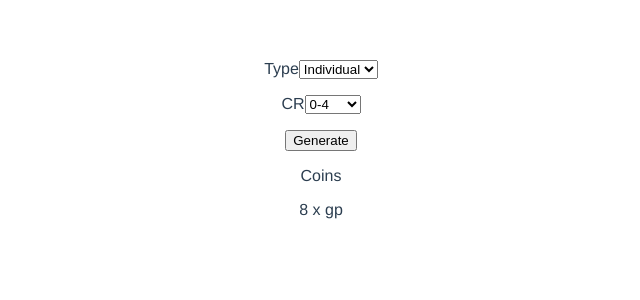
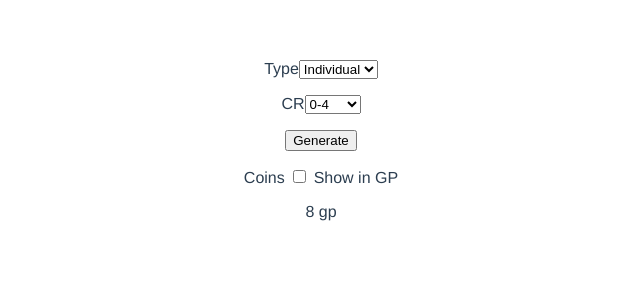
Before and after one commit to cham/treasuregen, a Vue app: page / in a window 1280 px wide. Both pictures are taken after a click on the button "Generate". Shown: the top 300 px of the page, without its empty margins (319-959 px from the left). Built offline with nearby package versions, Linux system fonts and the light colour scheme.

Commit message:
Allow summing total coins as GP only

```diff
--- a/src/App.vue
+++ b/src/App.vue
@@ -3,7 +3,17 @@
     <treasure-selector/>
     <div>
       Coins
-      <p v-for="coinRow in coins" :key="coinRow">{{coinRow}}</p>
+      <input type="checkbox" @click="onShowInGP"> Show in GP
+      <div v-if="!showInGP">
+        <p v-for="coinData in coins" :key="coinData.coinType">
+          {{coinData.amount}} {{coinData.coinType}}
+        </p>
+      </div>
+      <div v-else>
+        <p>
+          {{coinTotal}} gp
+        </p>
+      </div>
     </div>
   </div>
 </template>
@@ -16,7 +26,27 @@ export default {
   components: {
     TreasureSelector
   },
-  computed: mapGetters('treasure', ['coins'])
+  data () {
+    return {
+      showInGP: false
+    }
+  },
+  computed: {
+    ...mapGetters('treasure', ['coins']),
+    coinTotal () {
+      if (!this.coins.length) {
+        return 0
+      }
+      return this.coins.reduce((memo, coinData) => {
+        return memo + coinData.amountInGP
+      }, 0).toFixed(2)
+    }
+  },
+  methods: {
+    onShowInGP () {
+      this.showInGP = !this.showInGP
+    }
+  }
 }
 </script>
 
--- a/src/api/index.js
+++ b/src/api/index.js
@@ -12,6 +12,22 @@ const rollDiceForDefinition = (rollDef) => {
   return rollDice(parseInt(defParts[1]), parseInt(defParts[0]))
 }
 
+const gpConversionRatio = (coinType) => {
+  if (coinType === 'cp') {
+    return 0.01
+  }
+  if (coinType === 'sp') {
+    return 0.1
+  }
+  if (coinType === 'ep') {
+    return 0.5
+  }
+  if (coinType === 'pp') {
+    return 10
+  }
+  return 1
+}
+
 const getTreasureTable = (type, cr) => require(`../data/table-${type}-${cr}.json`)
 
 const getCoins = (coinEntries) => {
@@ -19,7 +35,14 @@ const getCoins = (coinEntries) => {
   const coinEntry = coinEntries.filter(entry => entry['d100'] >= roll).shift()
   return Object.keys(coinEntry)
     .filter(coinType => coinType !== 'd100')
-    .map(coinType => `${rollDiceForDefinition(coinEntry[coinType])} x ${coinType}`)
+    .map((coinType) => {
+      const amount = rollDiceForDefinition(coinEntry[coinType])
+      return {
+        coinType,
+        amount,
+        amountInGP: amount * gpConversionRatio(coinType)
+      }
+    })
 }
 
 const getTreasure = (type, cr) => {
```
